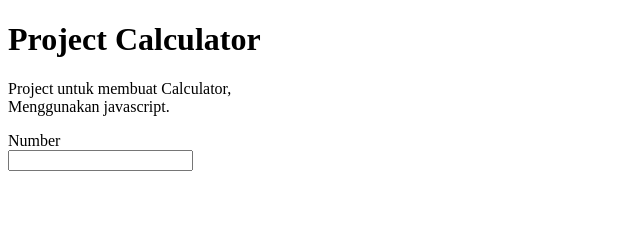
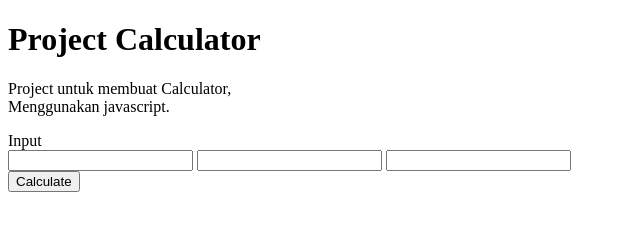
Before and after one commit to syahrandywaskito/proyek_web_1, a plain HTML site: page index.html in a window 1280 px wide. Shown: the whole page, without its empty margins (0-640 px from the left). Drawn offline with Linux system fonts and the light colour scheme.

Commit message:
add input

```diff
--- a/index.html
+++ b/index.html
@@ -16,8 +16,12 @@
     <section>
         <section>
             <form action="">
-                <label for="">Number</label><br>
+                <label for="">Input</label><br>
                 <input type="text" name="" id="">
+                <input type="text" name="" id="">
+                <input type="text" name="" id="">
+                <br>
+                <button>Calculate</button>
             </form>
         </section>
     </section>
```
